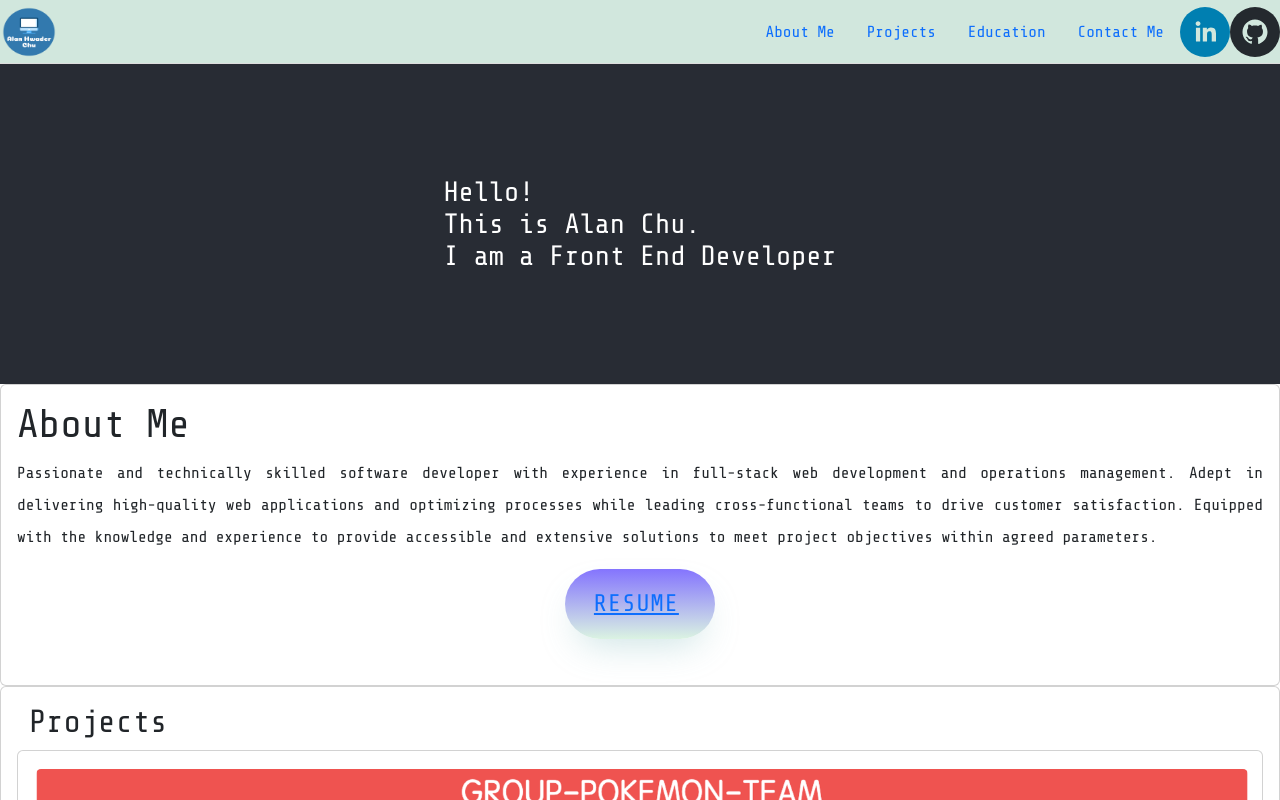
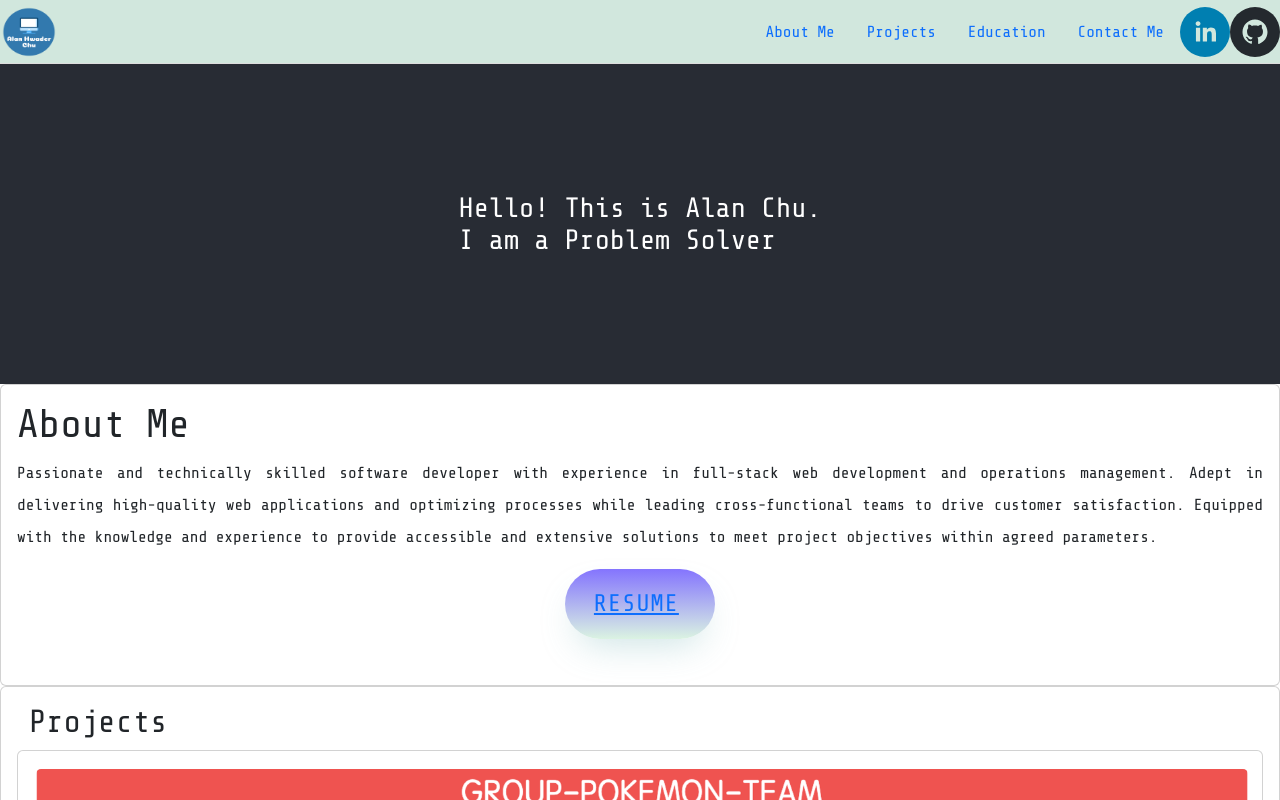
Before and after one commit to AlanChu61/Perfolio_React, a React (Create React App) app: page / in a window 1280 px wide. Shown: the top 800 px of the page. Built offline with nearby package versions, Linux system fonts and the light colour scheme; a web font is replaced by a local one.

Commit message:
enrich textList and ready to deploy

```diff
--- a/src/components/Header.js
+++ b/src/components/Header.js
@@ -2,11 +2,16 @@ import Nav from './Nav';
 import TextSlider from './textSlider/TextSlider';
 function Header() {
     const textList = [
+        "Web Developer",
         "Software Engineer",
         "Front End Developer",
+        "Back End Developer",
+        "Full Stack Developer",
         "Lifelong Learner",
+        "Problem Solver",
         "Pokemon Enthusiast",
         "Explorer of Life's Possibilities"
+
     ];
     const interval = 1000;
     return (
--- a/src/components/textSlider/TextSlider.js
+++ b/src/components/textSlider/TextSlider.js
@@ -11,10 +11,7 @@ function TextSlider(props) {
     }, [index, props]);
 
     return <div className="textSlider">
-
         Hello!
-        <br />
-
         This is Alan Chu.
         <br />
         I am a {props.textList[index]}</div>;
```
